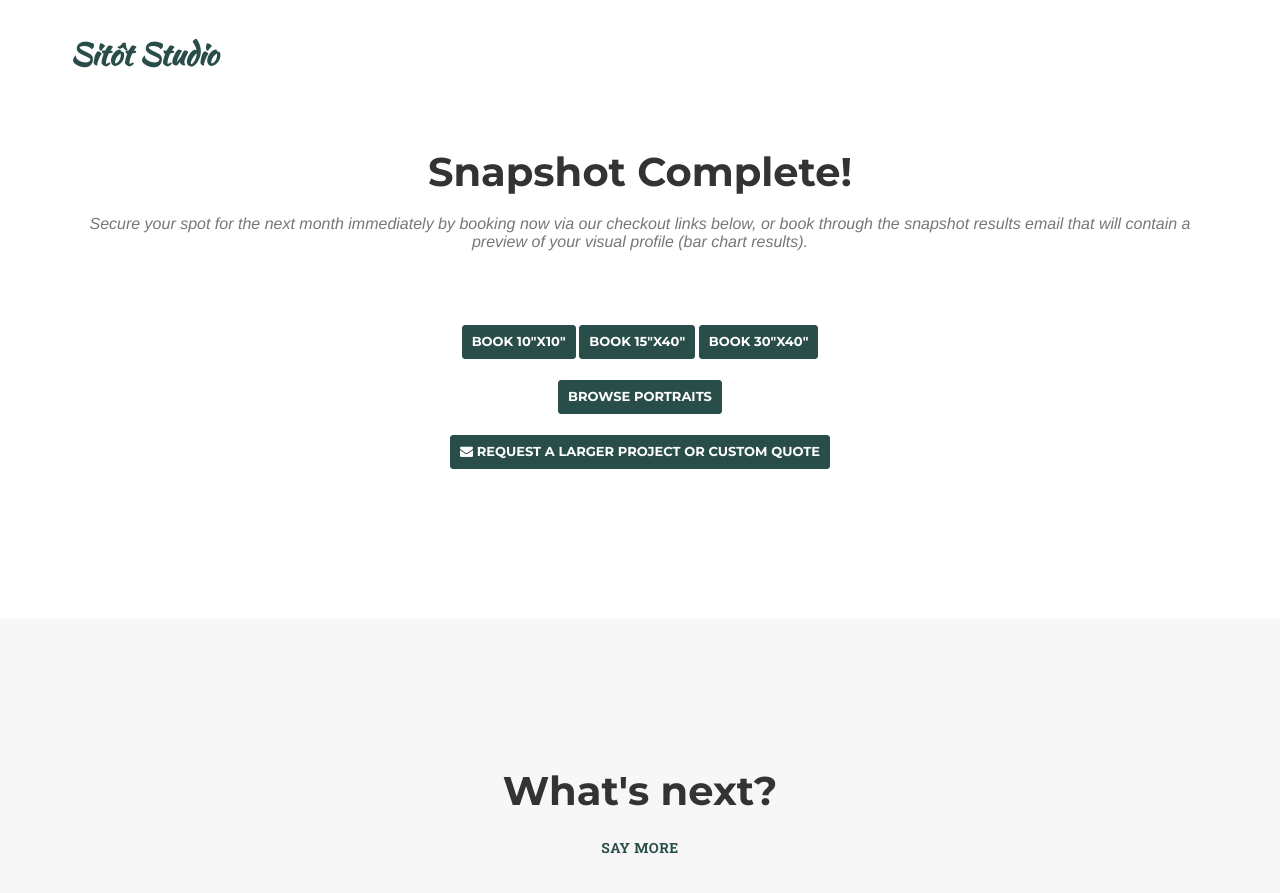
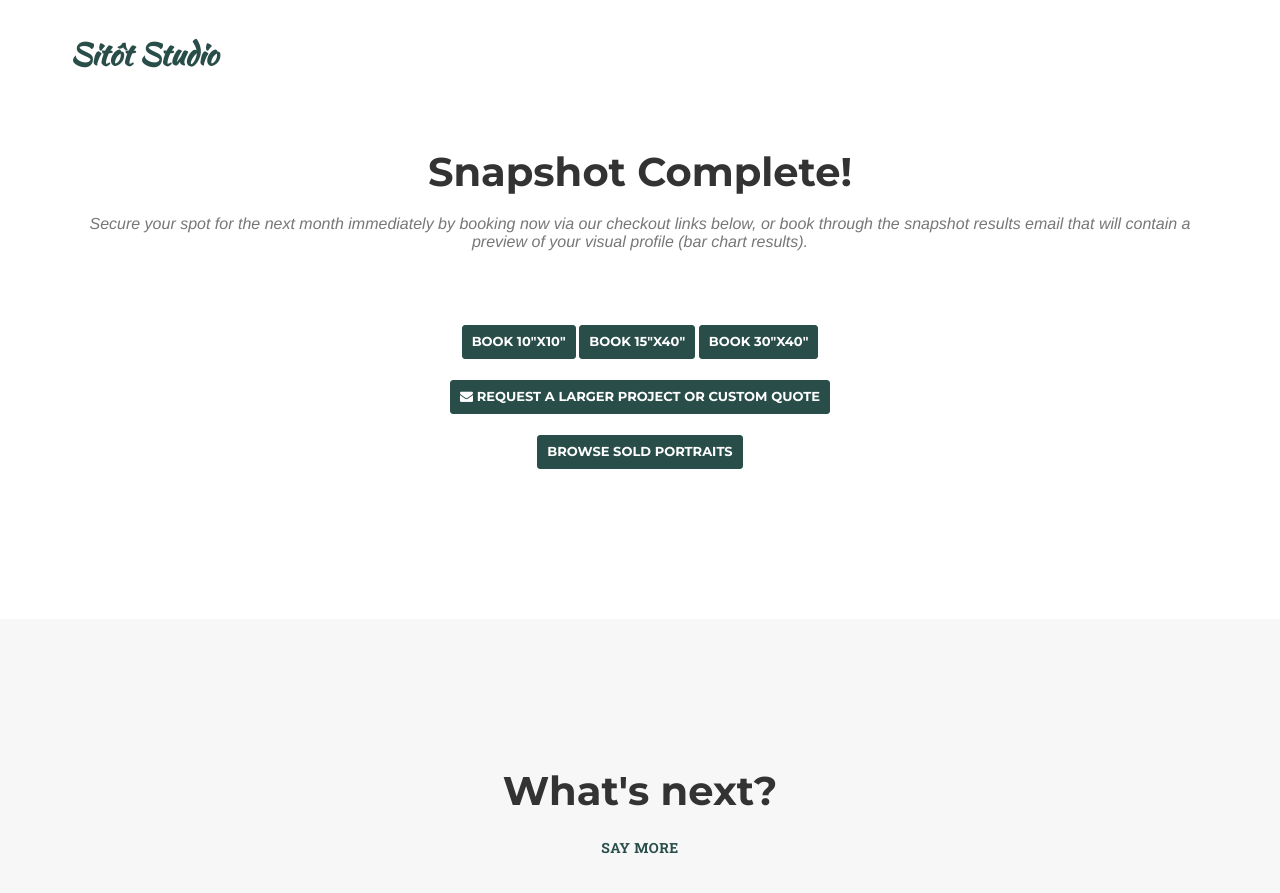
Before and after one commit to sitotstudio/sitotstudio.github.io, a Jekyll site: the page built from snapshot-complete.html, in a window 1280 px wide and 900 px high. Shown: the top 893 px of the window. Built offline with Jekyll 4.4.1, drawn with Linux system fonts in a browser that asks for light colours; some web fonts are replaced.

Commit message:
Swap snapshot complete button order

```diff
--- a/snapshot-complete.html
+++ b/snapshot-complete.html
@@ -29,13 +29,13 @@ permalink: /snapshot-complete/
                 Book 30"x40"
             </a>
             <br><br>
+            <a href="mailto:info@sitot.ca" class="btn btn-primary btn-sm">
+              <i class="fa fa-envelope"></i> Request a larger project or custom quote
+            </a>
+            <br><br>
             <a href="https://cara.app/sitot/portfolio"
               class="btn btn-primary btn-sm">
-                Browse Portraits
-            </a>
-            <br><br>
-            <a href="mailto:info@sitot.ca" class="btn btn-primary btn-sm">
-              <i class="fa fa-envelope"></i> Request a larger project or custom quote
+                Browse Sold Portraits
             </a>
         </div>
       </div>
```
